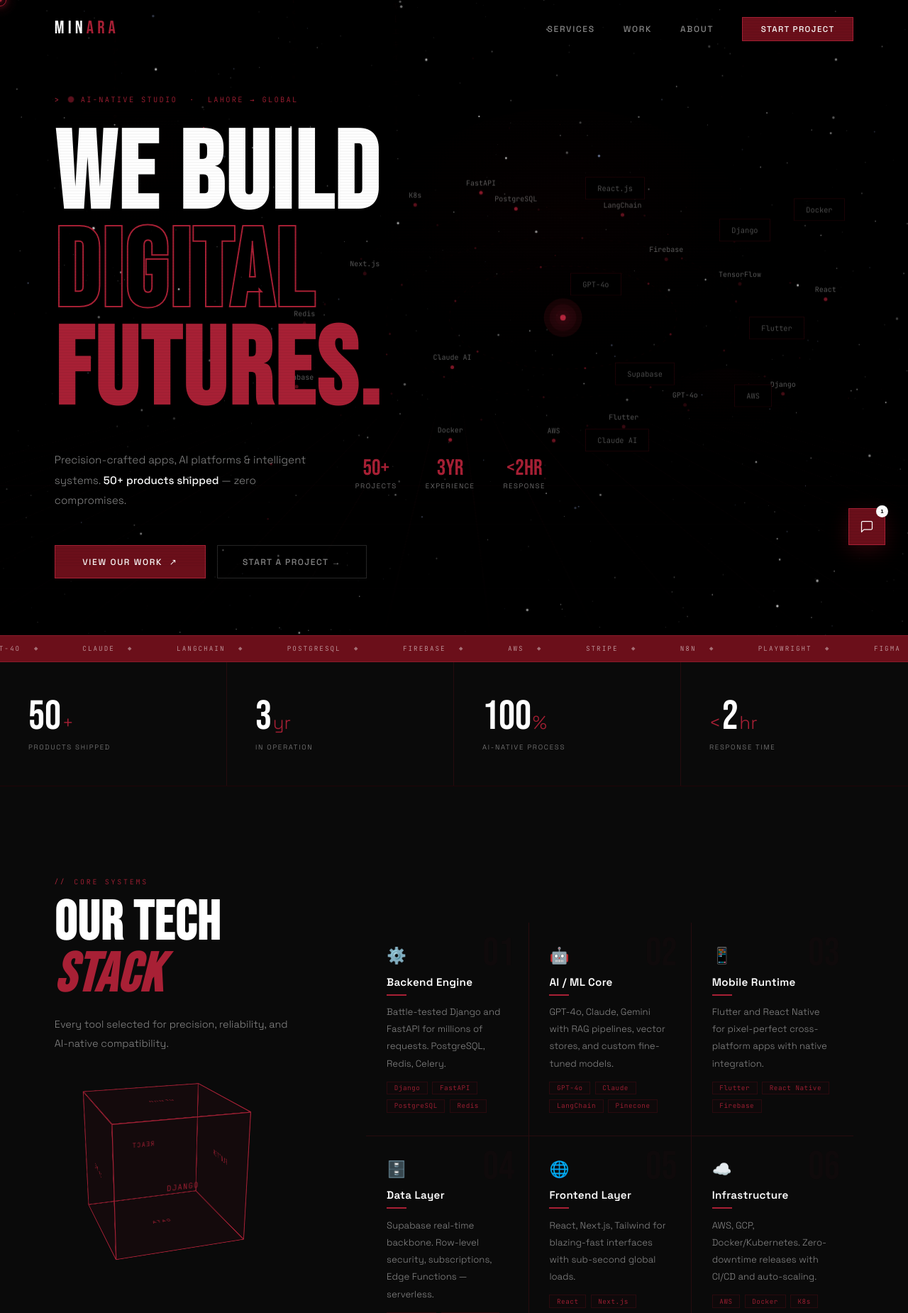
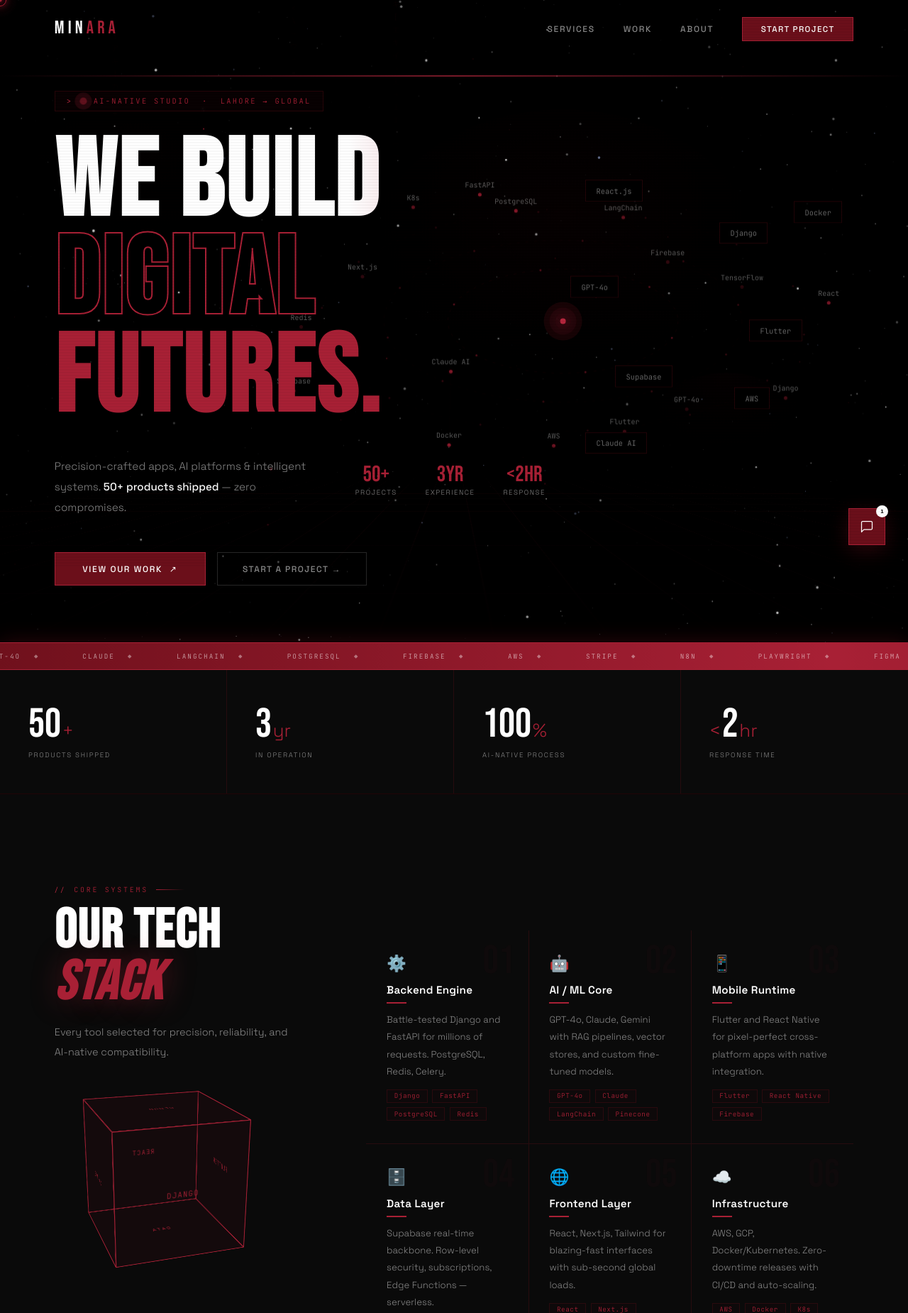
Before and after one commit to asimaija/minara_project, a Django app: page / in a window 1280 px wide. Shown: the top 1850 px of the page at 71% size. Run offline with Django 5.2, Linux system fonts and the light colour scheme; data comes from the database, SQL or seed files in the repository; data that the repository does not hold is empty.

Commit message:
feat: HTML+admin merge, cursor fix, denser galaxy, text alignment

```diff
--- a/core/templates/core/home.html
+++ b/core/templates/core/home.html
@@ -56,6 +56,21 @@ body::after {
     rgba(0,0,0,0.03) 4px
   );
 }
+/* ── HERO SCAN SWEEP ── */
+.hero::after {
+  content: '';
+  position: absolute; left: 0; right: 0;
+  height: 2px; z-index: 3;
+  background: linear-gradient(90deg, transparent, rgba(196,42,66,0.6), transparent);
+  animation: hero-scan 6s ease-in-out infinite;
+  pointer-events: none;
+}
+@keyframes hero-scan {
+  0% { top: 10%; opacity: 0; }
+  10% { opacity: 1; }
+  90% { opacity: 0.3; }
+  100% { top: 95%; opacity: 0; }
+}
 
 /* ── 3D CANVAS SCENE ── */
 #hero-canvas {
@@ -185,9 +201,9 @@ nav.scrolled {
     linear-gradient(var(--grid-line) 1px, transparent 1px),
     linear-gradient(90deg, var(--grid-line) 1px, transparent 1px);
   background-size: 60px 60px;
-  transform: perspective(600px) rotateX(55deg) scale(2.5);
+  transform: perspective(500px) rotateX(60deg) scale(2.8);
   transform-origin: 50% 100%;
-  opacity: 0.4;
+  opacity: 0.55;
   pointer-events: none;
   mask-image: linear-gradient(to bottom, transparent 0%, black 30%, black 70%, transparent 100%);
 }
@@ -199,9 +215,25 @@ nav.scrolled {
   font-size: 0.65rem; letter-spacing: 0.22em;
   color: var(--maroon3); text-transform: uppercase; margin-bottom: 2rem;
   opacity: 0; transform: translateY(20px);
+  border: 1px solid rgba(107,15,26,0.3);
+  padding: 0.4rem 1rem;
+  background: rgba(107,15,26,0.08);
+  backdrop-filter: blur(4px);
+  animation-play-state: paused;
 }
 .hero-eyebrow::before { content: '> '; color: var(--maroon4); }
-.eye-dot { width: 6px; height: 6px; background: var(--maroon3); border-radius: 50%; animation: pulse-dot 2s infinite; }
+.eye-dot {
+  width: 7px; height: 7px;
+  background: var(--maroon3); border-radius: 50%;
+  animation: pulse-dot 2s infinite;
+  box-shadow: 0 0 0 0 rgba(196,42,66,0.7);
+  animation: pulse-dot 2s infinite, ring-pulse 2s ease-out infinite;
+}
+@keyframes ring-pulse {
+  0% { box-shadow: 0 0 0 0 rgba(196,42,66,0.7); }
+  70% { box-shadow: 0 0 0 8px rgba(196,42,66,0); }
+  100% { box-shadow: 0 0 0 0 rgba(196,42,66,0); }
+}
 @keyframes pulse-dot { 0%,100%{transform:scale(1);opacity:1}50%{transform:scale(1.5);opacity:0.5} }
 
 .hero-h1 {
@@ -210,7 +242,20 @@ nav.scrolled {
   line-height: 0.9; letter-spacing: 0.02em;
   margin-bottom: 2.5rem;
 }
-.hero-h1 .l1 { display: block; color: var(--white); opacity: 0; transform: translateY(40px); }
+.hero-h1 .l1 {
+  display: block;
+  background: linear-gradient(90deg, #ffffff 0%, #c42a42 40%, #ffffff 60%, #ffffff 100%);
+  background-size: 200% auto;
+  -webkit-background-clip: text;
+  -webkit-text-fill-color: transparent;
+  background-clip: text;
+  animation: shimmer-text 4s linear infinite;
+  opacity: 0; transform: translateY(40px);
+}
+@keyframes shimmer-text {
+  0% { background-position: 200% center; }
+  100% { background-position: -200% center; }
+}
 .hero-h1 .l2 {
   display: block; color: transparent;
   -webkit-text-stroke: 2px var(--maroon3);
@@ -276,16 +325,22 @@ nav.scrolled {
 .tnode {
   position: absolute;
   font-family: 'JetBrains Mono', monospace;
-  font-size: 0.65rem; color: var(--muted2);
-  padding: 0.5rem 1rem;
-  border: 1px solid rgba(107,15,26,0.25);
-  background: rgba(0,0,0,0.8);
-  backdrop-filter: blur(4px);
+  font-size: 0.65rem; color: rgba(255,255,255,0.45);
+  padding: 0.45rem 0.9rem;
+  border: 1px solid rgba(107,15,26,0.3);
+  background: rgba(0,0,0,0.75);
+  backdrop-filter: blur(8px);
   transition: all 0.3s;
   animation: float3d var(--dur) ease-in-out infinite;
   animation-delay: var(--del);
-}
-.tnode:hover { color: var(--white); border-color: var(--maroon3); background: rgba(107,15,26,0.15); }
+  box-shadow: 0 0 0 rgba(107,15,26,0);
+}
+.tnode:hover {
+  color: var(--white); border-color: var(--maroon3);
+  background: rgba(107,15,26,0.18);
+  box-shadow: 0 0 16px rgba(107,15,26,0.35), inset 0 0 8px rgba(107,15,26,0.1);
+  transform: scale(1.04);
+}
 @keyframes float3d {
   0%,100% { transform: translateY(0) translateZ(0); }
   50% { transform: translateY(-12px) translateZ(10px); }
@@ -293,9 +348,17 @@ nav.scrolled {
 
 /* ── MARQUEE ── */
 .marquee-wrap {
-  overflow: hidden; background: var(--maroon);
-  padding: 0.75rem 0;
-  border-top: 1px solid var(--maroon2); border-bottom: 1px solid var(--maroon2);
+  overflow: hidden;
+  background: linear-gradient(90deg, var(--maroon) 0%, var(--maroon3) 50%, var(--maroon) 100%);
+  background-size: 200% 100%;
+  animation: marquee-bg-shift 6s ease-in-out infinite;
+  padding: 0.8rem 0;
+  border-top: 1px solid var(--maroon3); border-bottom: 1px solid var(--maroon3);
+  box-shadow: 0 0 30px rgba(107,15,26,0.4);
+}
+@keyframes marquee-bg-shift {
+  0%,100% { background-position: 0% 50%; }
+  50% { background-position: 100% 50%; }
 }
 .marquee-track {
   display: flex; align-items: center;
@@ -349,13 +416,23 @@ nav.scrolled {
   color: var(--maroon3); display: flex; align-items: center; gap: 0.7rem; margin-bottom: 1rem;
 }
 .sec-eyebrow::before { content: '//'; color: var(--maroon4); font-size: 0.9em; }
+.sec-eyebrow::after {
+  content: '';
+  flex: 1; max-width: 40px; height: 1px;
+  background: linear-gradient(90deg, var(--maroon3), transparent);
+}
 .sec-h {
   font-family: 'Bebas Neue', sans-serif;
   font-size: clamp(3rem, 6vw, 6rem);
   line-height: 0.95; letter-spacing: 0.02em; margin-bottom: 1.2rem; color: var(--white);
 }
-.sec-h em { font-style: italic; color: var(--maroon3); }
+.sec-h em {
+  font-style: italic; color: var(--maroon3);
+  text-shadow: 0 0 40px rgba(196,42,66,0.35);
+}
 .sec-sub { font-size: 0.9rem; color: var(--muted); line-height: 1.9; max-width: 400px; }
+.services-head .sec-sub,
+.work-head .sec-sub { max-width: 420px; padding-top: 0.5rem; }
 
 /* ── 3D TECH CARDS ── */
 .tech-section { background: var(--black2); }
```
Also changed, not shown: other parts of core/templates/core/home.html (+30 -3 lines).
